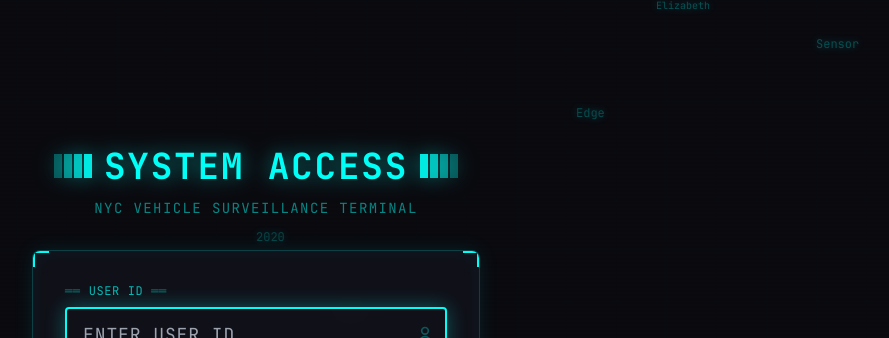
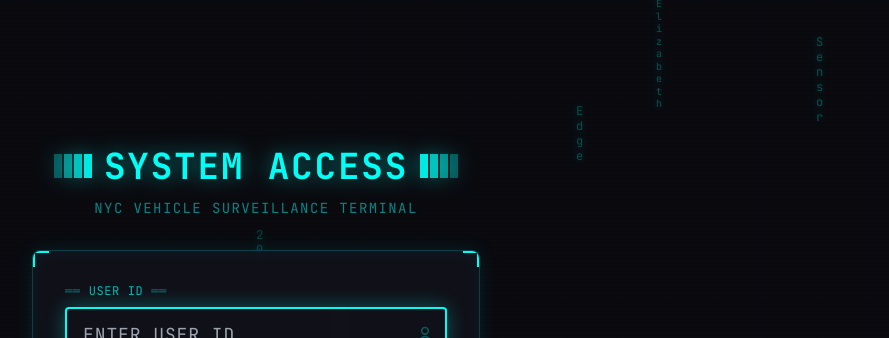
Before and after one commit to dareesoft/nyc-vehicle-tracker, a React (Vite) app in the folder frontend/: page / in a window 1280 px wide. Shown: the top 338 px of the page, without its empty margins (384-1273 px from the left). Built offline with nearby package versions, Linux system fonts and the light colour scheme.

Commit message:
fix: 영어 매트릭스 레인 세로 표시
- 영어/숫자: 글자별로 분리하여 세로로 표시
  예: optic → o p t i c (각 줄에 한 글자)
- 한글: 기존 writing-mode 유지
- flex-col로 글자 수직 배치

```diff
--- a/frontend/src/pages/LoginPage.tsx
+++ b/frontend/src/pages/LoginPage.tsx
@@ -52,20 +52,31 @@ function FallingWord({ left, delay, duration }: { left: string; delay: number; d
 
   return (
     <div
-      className="absolute font-mono text-cyber-cyan whitespace-nowrap"
+      className="absolute font-mono text-cyber-cyan flex flex-col items-center"
       style={{
         left,
         top: '-50px',
         animation: `matrix-fall-single ${duration}s linear infinite`,
         animationDelay: `${delay}s`,
         opacity: 0,
-        fontSize: word.length > 8 ? '10px' : '12px',
         textShadow: '0 0 8px #00fff7',
-        // Korean: vertical text, English: horizontal but falling vertically
-        writingMode: isKorean ? 'vertical-rl' : 'horizontal-tb',
       }}
     >
-      {word}
+      {isKorean ? (
+        // Korean: use writing-mode for proper vertical text
+        <span style={{ writingMode: 'vertical-rl', fontSize: '12px' }}>{word}</span>
+      ) : (
+        // English/Numbers: split into individual characters vertically
+        word.split('').map((char, idx) => (
+          <span
+            key={idx}
+            className="leading-tight"
+            style={{ fontSize: word.length > 8 ? '10px' : '12px' }}
+          >
+            {char}
+          </span>
+        ))
+      )}
     </div>
   )
 }
```
